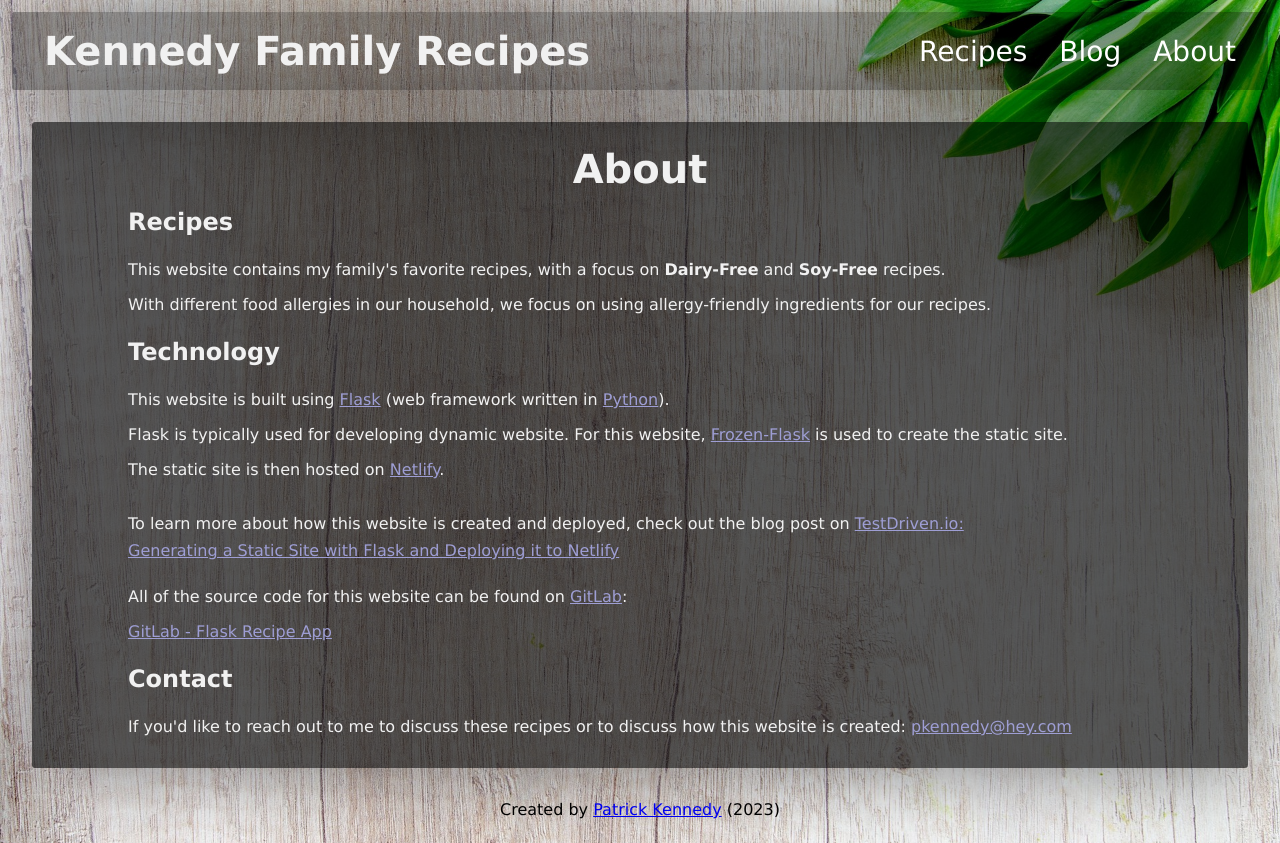
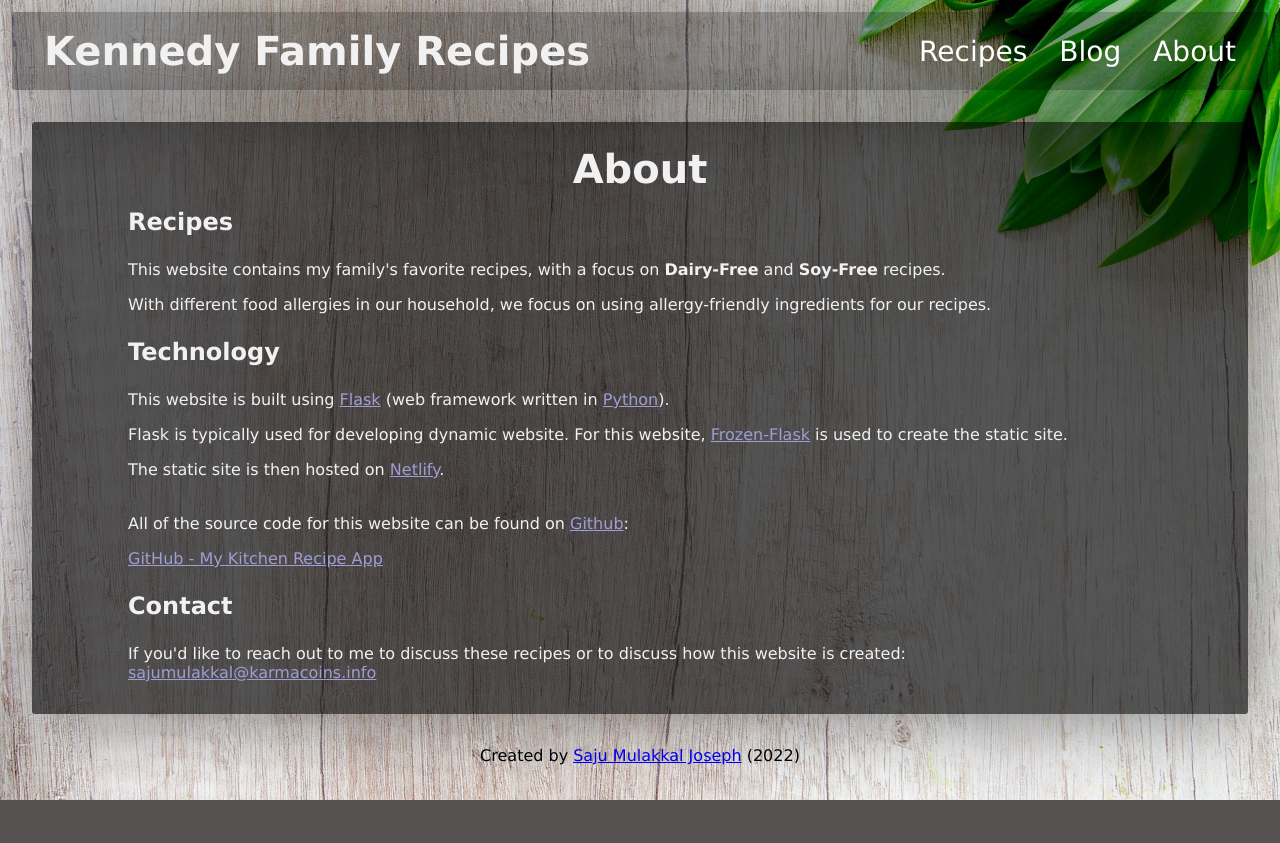
Before and after one commit to sajumulakkal/my-kitchen-recipes, a Flask app: page /about/ in a window 1280 px wide. After the commit the page ends 800 px from the top, so only its background shows below. Run offline with Flask 2, Linux system fonts and the light colour scheme.

Commit message:
mykitchen

```diff
--- a/project/blog/templates/blog/about.html
+++ b/project/blog/templates/blog/about.html
@@ -19,15 +19,11 @@
         <p>Flask is typically used for developing dynamic website.  For this website, <a href="https://pythonhosted.org/Frozen-Flask/">Frozen-Flask</a> is used to create the static site.</p>
         <p>The static site is then hosted on <a href="https://www.netlify.com">Netlify</a>.</p>
         <br>
-        <p>To learn more about how this website is created and deployed, check out the <this></this> blog post on <a href="https://testdriven.io">TestDriven.io:</a></p>
-        <a href="https://testdriven.io/blog/static-site-flask-and-netlify/">Generating a Static Site with Flask and Deploying it to Netlify</a>
-        <br>
-        <br>
-        <p>All of the source code for this website can be found on <a href="https://www.gitlab.com/">GitLab</a>:</p>
-        <p><a href="https://gitlab.com/patkennedy79/flask-recipe-app">GitLab - Flask Recipe App</a></p>
+        <p>All of the source code for this website can be found on <a href="https://www.github.com/">Github</a>:</p>
+        <p><a href="https://github.com/sajumulakkal/my-kitchen-recipes">GitHub - My Kitchen Recipe App</a></p>
 
         <h2>Contact</h2>
-        <p>If you'd like to reach out to me to discuss these recipes or to discuss how this website is created: <a href="mailto:pkennedy@hey.com">pkennedy@hey.com</a></p>
+        <p>If you'd like to reach out to me to discuss these recipes or to discuss how this website is created: <a href="mailto:sajumulakkal@karmacoins.info">sajumulakkal@karmacoins.info</a></p>
     </div>
 
 </div>
--- a/project/templates/404.html
+++ b/project/templates/404.html
@@ -4,6 +4,6 @@
 <h1 class="errorpage-title">Page Not Found (404)</h1>
 <div class="errorpage-section">
   <h4>What you were looking for is just not there!</h4>
-  <h4><a href="{{ url_for('recipes.recipes') }}">Kennedy Family Recipes</a></h4>
+  <h4><a href="{{ url_for('recipes.recipes') }}">My Kitchen Recipes</a></h4>
 </div>
 {% endblock %}
--- a/project/templates/base.html
+++ b/project/templates/base.html
@@ -4,7 +4,7 @@
         <!-- Required meta tags -->
         <meta charset="utf-8">
         <meta name="viewport" content="width=device-width, initial-scale=1, shrink-to-fit=no">
-        <title>Flask Recipe App</title>
+        <title>My Kitchen Recipe App</title>
 
         <!-- Local CSS file for styling the application-->
         <link rel="stylesheet" href="{{ url_for('static', filename='css/base_style.css') }}">
@@ -34,7 +34,7 @@
         </main>
 
         <footer>
-            <p>Created by <a href="https://www.patricksoftwareblog.com/">Patrick Kennedy</a> (2023)</p>
+            <p>Created by <a href="https://sajumulakkal.netlify.app/">Saju Mulakkal Joseph</a> (2022)</p>
         </footer>
     </body>
 </html>
--- a/project/templates/blogpost.html
+++ b/project/templates/blogpost.html
@@ -10,7 +10,7 @@
         {% block title %}
         {% endblock %}
 
-        <h3>by Patrick Kennedy</h3>
+        <h3>by Saju Mulakkal</h3>
 
         {% block date %}
         {% endblock %}
```
Also changed, not shown: tests/functional/test_recipes.py (+1 -1 lines), README.md, 2 other files.
